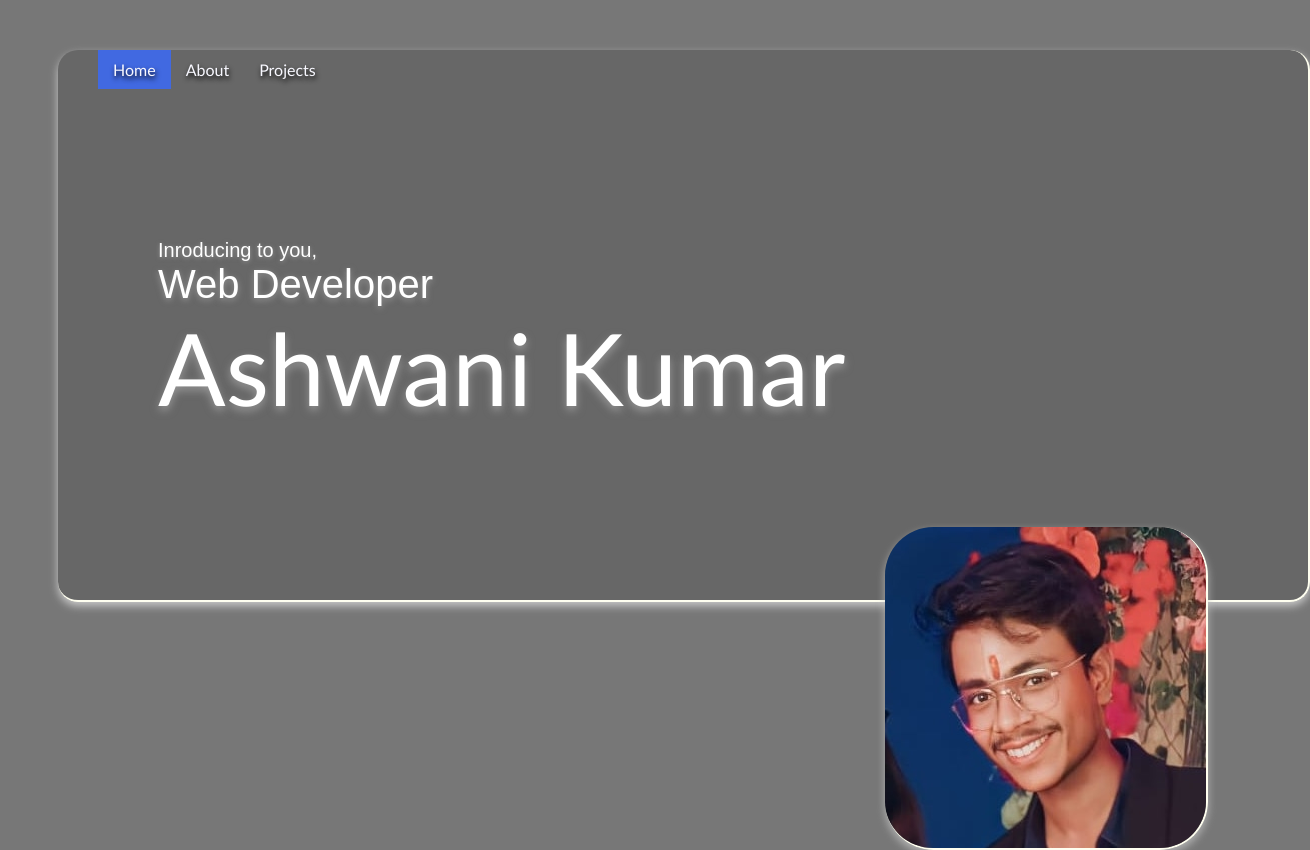
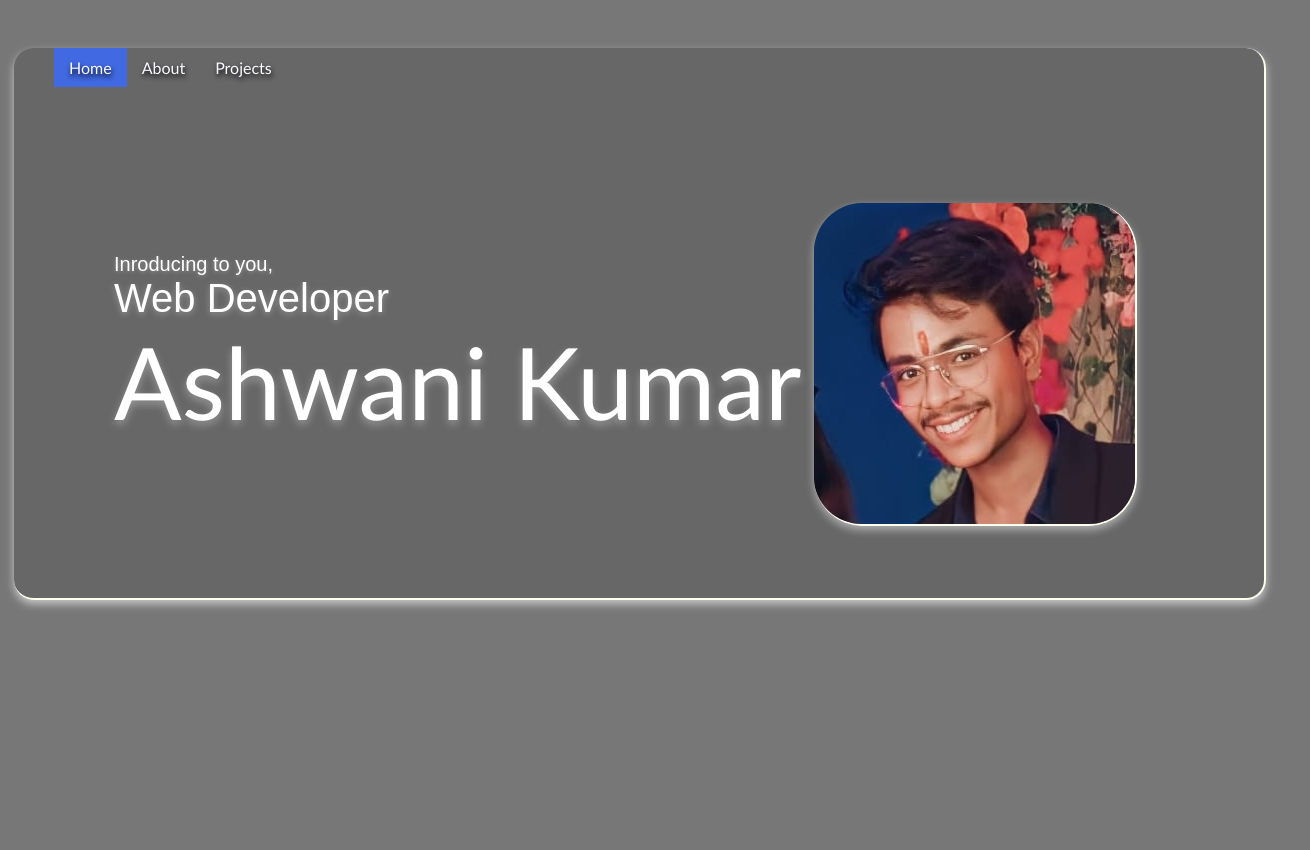
Before and after one commit to AshwanikumarV/Ashwani-Kumar.io, a plain HTML site: page index.html in a window 1280 px wide. Shown: the whole page, 1310 px wide, since content can reach past the window. After the commit the page ends 800 px from the top, so only its background shows below. Drawn offline with Linux system fonts and the light colour scheme.

Commit message:
home.css

```diff
--- a/home.css
+++ b/home.css
@@ -4,10 +4,12 @@
 body{
 	background-color:#0008;
 	font-family: calibri;
+	display:flex;
+	justify-content: center;
 }
+
 #main{
-	margin-top: 50px;
-	margin-left: 50px;
+	margin-top: 2.5em;
 	border-radius: 20px;
 	height:550px;
 	width:1250px;
@@ -16,9 +18,11 @@ body{
 	box-shadow: 0 4px 8px rgba(200, 200, 200, 1);
 	background-color: #0002;
 }
+.details{
+	display: flex;
+}
 #image{
 	border-radius:15%;
-	float: right;
 	border-right: 2px solid ivory;
 	border-bottom: 2px solid ivory;
 	box-shadow: 0 4px 8px rgba(200, 200, 200, 0.75);
@@ -29,9 +33,6 @@ body{
 #image:active{
 	height:300px;
 	width:300px;
-}
-#image:hover{
-	scale:1.01;
 }
 #intro{
 	width:200px;
```
